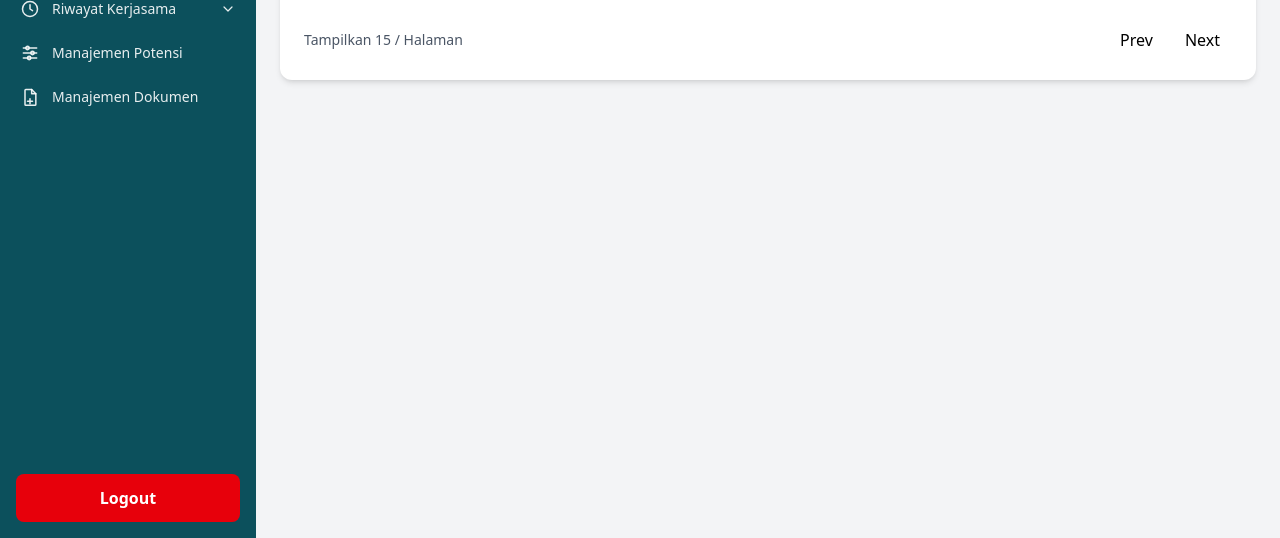
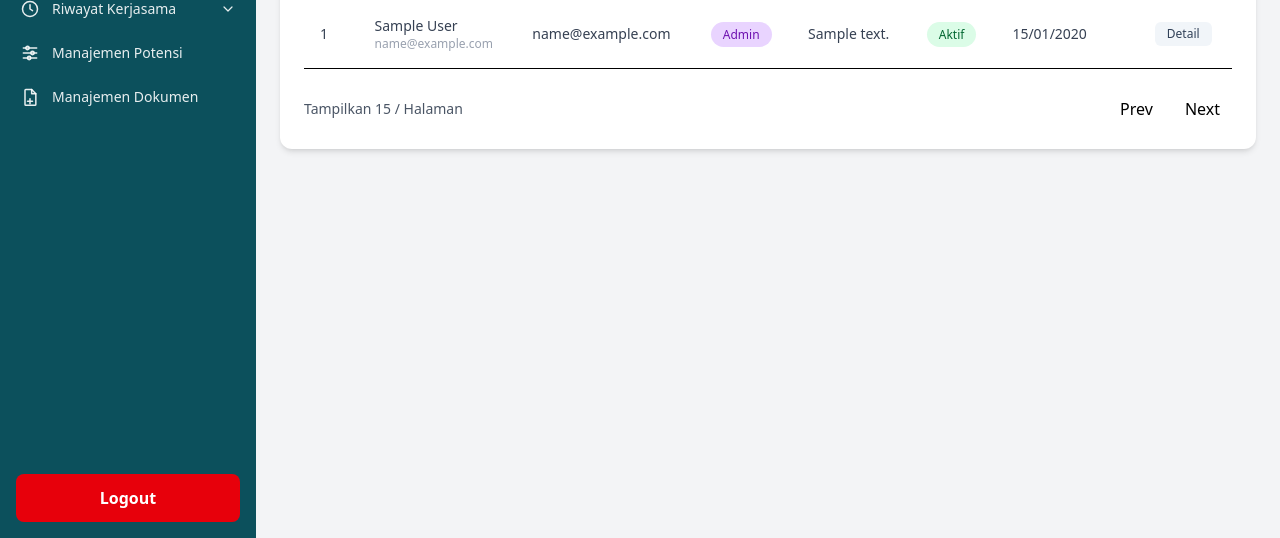
Before and after one commit to mbpsha/sikoboy, a Laravel app: page /admin/users in a window 1280 px wide. Shown: the part 262-800 px from the top of the page. Run offline with Laravel 12, Linux system fonts and the light colour scheme; a user stored in the database is signed in; tables that the repository leaves empty hold one stand-in row (values such as "Sample post"); style sheets or scripts are compiled from the project's sources; parts of the project's set-up code (start-up, migrations or seed data) failed here and were passed over; some libraries are stand-ins or nearby versions; some web fonts are replaced.

Commit message:
mencoba membenahi admin user dan data kerjasama

```diff
--- a/resources/js/Pages/Admin/Users.vue
+++ b/resources/js/Pages/Admin/Users.vue
@@ -52,19 +52,40 @@
                   </td>
                   <td class="py-4 px-4 text-gray-700">{{ user.instansi ?? '-' }}</td>
                   <td class="py-4 px-4">
-                    <span class="px-3 py-1 rounded-full bg-green-100 text-green-800 text-xs">Aktif</span>
+                    <span
+                      class="px-3 py-1 rounded-full text-xs"
+                      :class="user.status === 'menunggu_verifikasi'
+                        ? 'bg-amber-100 text-amber-800'
+                        : user.status === 'ditolak'
+                          ? 'bg-red-100 text-red-800'
+                          : 'bg-green-100 text-green-800'"
+                    >
+                      {{ user.status === 'menunggu_verifikasi' ? 'Menunggu Verifikasi' : user.status === 'ditolak' ? 'Ditolak' : 'Aktif' }}
+                    </span>
                   </td>
                   <td class="py-4 px-4 text-gray-700">{{ user.tanggal_daftar ?? '-' }}</td>
                   <td class="py-4 px-4 text-gray-700">
                     <div class="flex items-center gap-2">
-                      <Link :href="route('users.show', user.id)" class="text-teal-700 hover:text-teal-900">
-                        <svg xmlns="http://www.w3.org/2000/svg" class="w-5 h-5" viewBox="0 0 24 24" fill="none" stroke="currentColor" stroke-width="1.5"><path d="M15 12l4 4M9 12l-4 4M12 20V4"/></svg>
+                      <Link
+                        :href="route('admin.users.show', user.id)"
+                        class="px-3 py-1 rounded-md bg-slate-100 text-slate-700 hover:bg-slate-200 text-xs"
+                      >
+                        Detail
                       </Link>
-                      <button class="text-red-600 hover:text-red-800">
-                        <svg xmlns="http://www.w3.org/2000/svg" class="w-5 h-5" viewBox="0 0 24 24" fill="none" stroke="currentColor" stroke-width="1.5"><path d="M3 6h18M8 6v13a2 2 0 002 2h4a2 2 0 002-2V6"/><path d="M10 11v6M14 11v6"/></svg>
+
+                      <button
+                        v-if="user.role === 'mitra' && user.can_verify"
+                        class="px-3 py-1 rounded-md bg-emerald-600 text-white hover:bg-emerald-700 text-xs disabled:opacity-60"
+                        :disabled="verifyingUserId === user.id"
+                        @click.prevent="verifyMitra(user.id)"
+                      >
+                        {{ verifyingUserId === user.id ? 'Memverifikasi...' : 'Verifikasi' }}
                       </button>
                     </div>
                   </td>
+                </tr>
+                <tr v-if="!users.data?.length">
+                  <td colspan="8" class="py-6 px-4 text-center text-gray-500">Belum ada data pengguna.</td>
                 </tr>
               </tbody>
             </table>
@@ -86,11 +107,23 @@
 
 <script setup>
 import AdminLayout from '@/Layouts/AdminLayout.vue'
-import { Link, usePage, router } from '@inertiajs/vue3'
+import { Link, router } from '@inertiajs/vue3'
+import { ref } from 'vue'
 
-const page = usePage()
-const users = page.props.value?.users ?? { data: [], per_page: 15, prev_page_url: null, next_page_url: null, current_page: 1 }
-const filters = page.props.value?.filters ?? {}
+const props = defineProps({
+  users: {
+    type: Object,
+    default: () => ({ data: [], per_page: 15, prev_page_url: null, next_page_url: null, current_page: 1 }),
+  },
+  filters: {
+    type: Object,
+    default: () => ({}),
+  },
+})
+
+const users = props.users
+const filters = props.filters
+const verifyingUserId = ref(null)
 
 const indexOffset = (users?.current_page ? ((users.current_page - 1) * users.per_page) : 0)
 
@@ -98,6 +131,18 @@
   if (!url) return
   router.visit(url, { preserveState: false })
 }
+
+function verifyMitra(id) {
+  if (!id) return
+
+  verifyingUserId.value = id
+  router.put(route('admin.pengguna.verify', id), {}, {
+    preserveScroll: true,
+    onFinish: () => {
+      verifyingUserId.value = null
+    },
+  })
+}
 </script>
 
 <style scoped>
```
